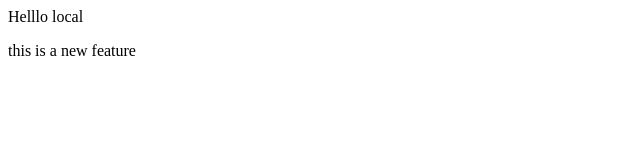
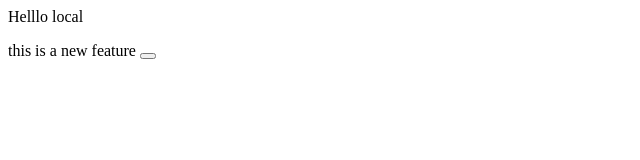
Before and after one commit to harsh79vardhan/localrepo, a plain HTML site: page index.html in a window 1280 px wide. Shown: the full height of the page, 0-640 px from the left. Drawn offline with Linux system fonts and the light colour scheme.

Commit message:
add button

```diff
--- a/index.html
+++ b/index.html
@@ -1,2 +1,2 @@
 <p>Helllo local</p>
-<p>this is a new feature</p>
+<p>this is a new feature <button></button></p>
```
